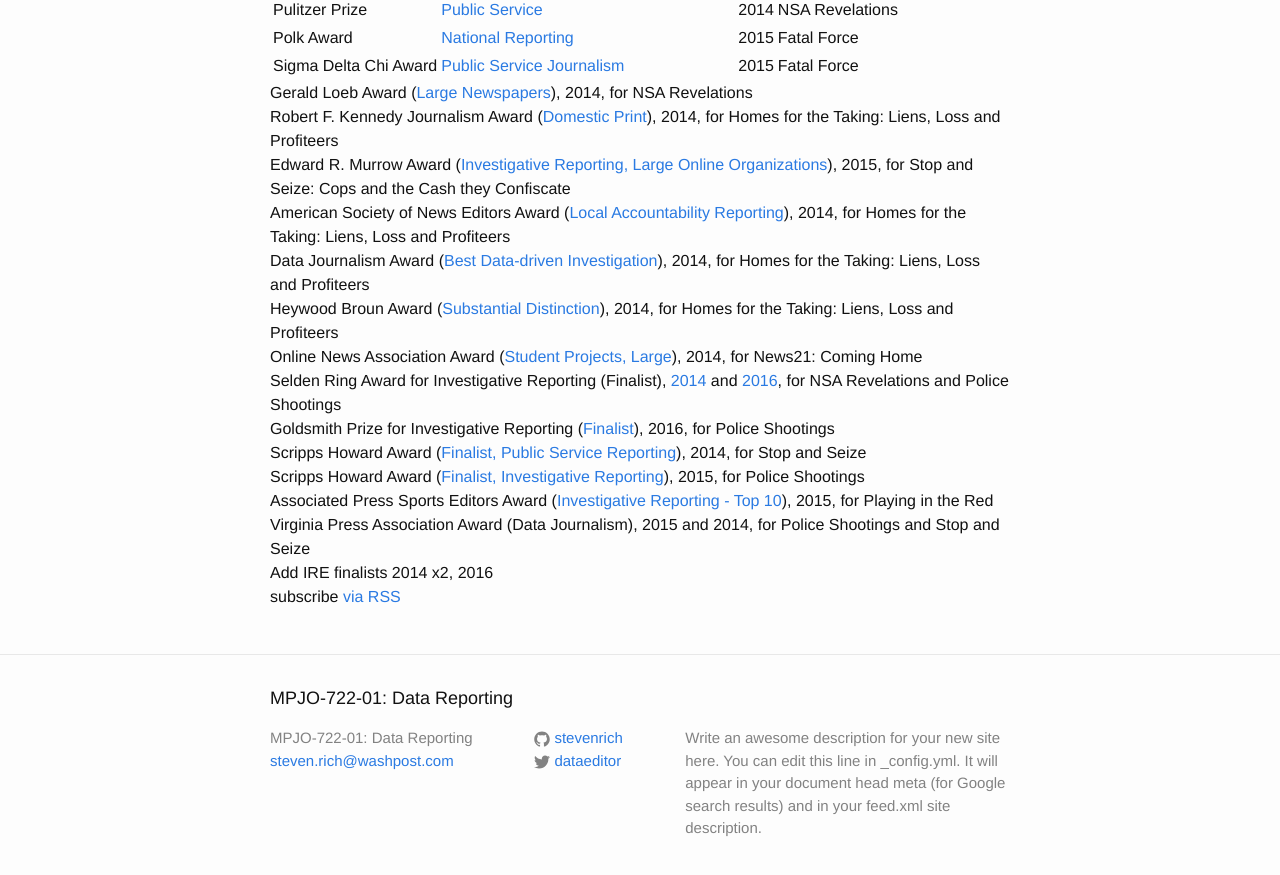
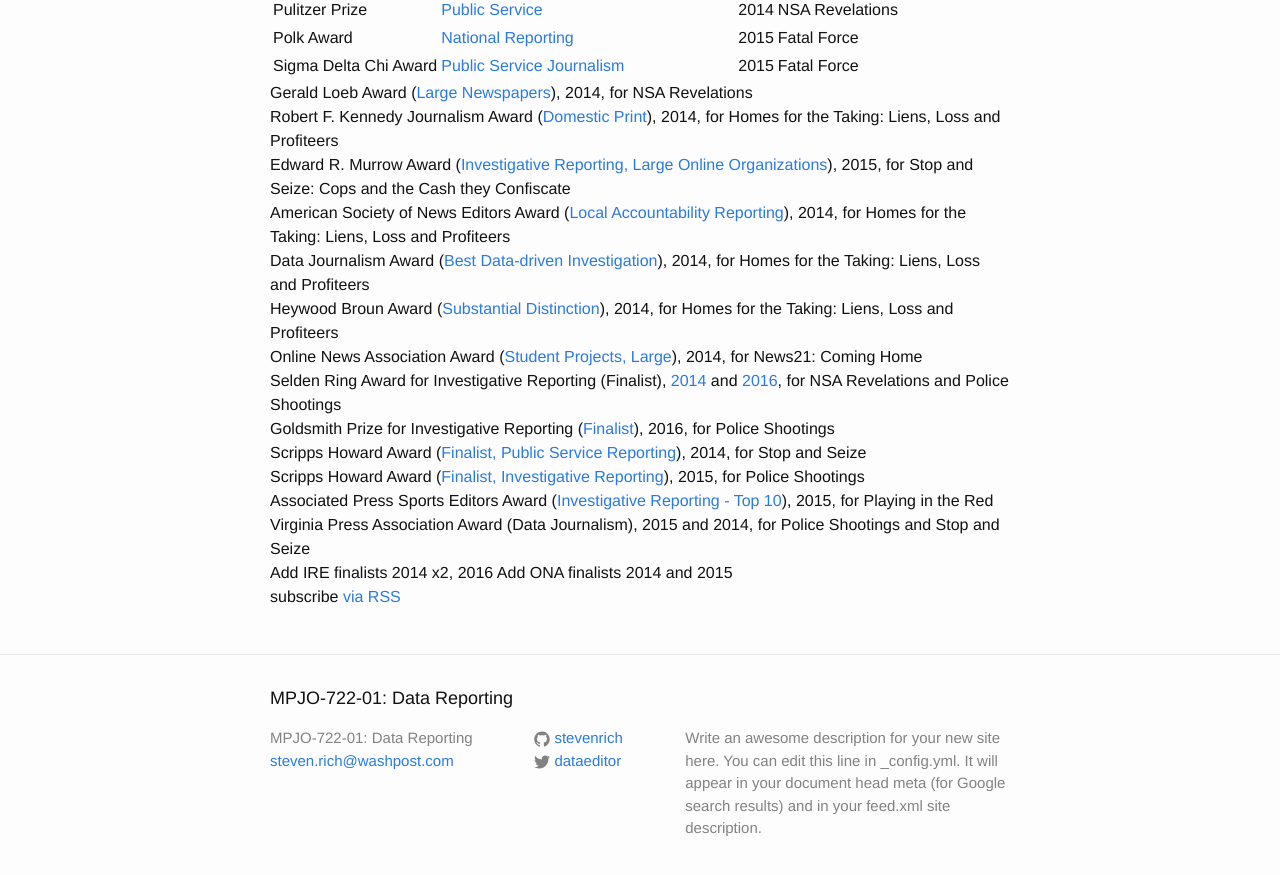
Before and after one commit to stevenrich-zz/stevenrich.github.io, a Jekyll site: the page built from clips.html, in a window 1280 px wide and 900 px high, scrolled down 3990 px. Shown: the top 875 px of the window. Built offline with Jekyll 4.4.1, drawn with Linux system fonts in a browser that asks for light colours.

Commit message:
Update clips.html

```diff
--- a/clips.html
+++ b/clips.html
@@ -165,6 +165,7 @@
   Associated Press Sports Editors Award (<a href="http://apsportseditors.org/newsletter/2015-apse-contest-investigative-all-categories/">Investigative Reporting - Top 10</a>), 2015, for Playing in the Red<br>
   Virginia Press Association Award (Data Journalism), 2015 and 2014, for Police Shootings and Stop and Seize<br>
 Add IRE finalists 2014 x2, 2016
+Add ONA finalists 2014 and 2015
 
   <p class="rss-subscribe">subscribe <a href="{{ "/feed.xml" | prepend: site.baseurl }}">via RSS</a></p>
 
```
